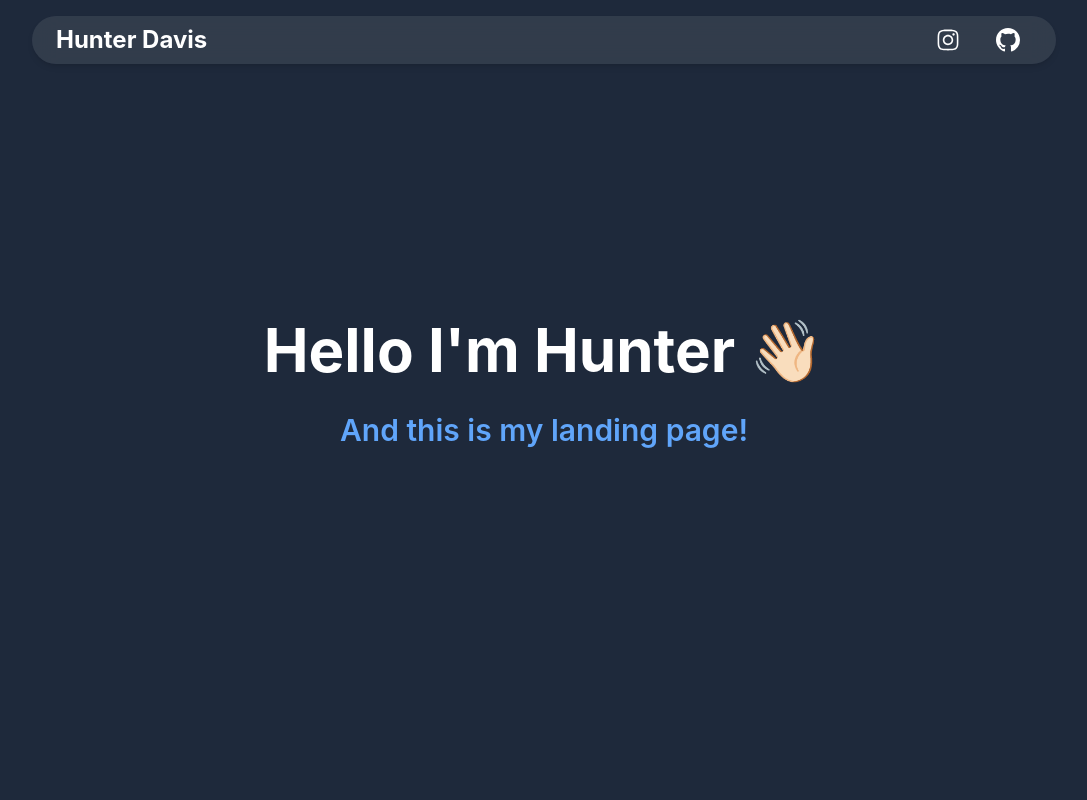
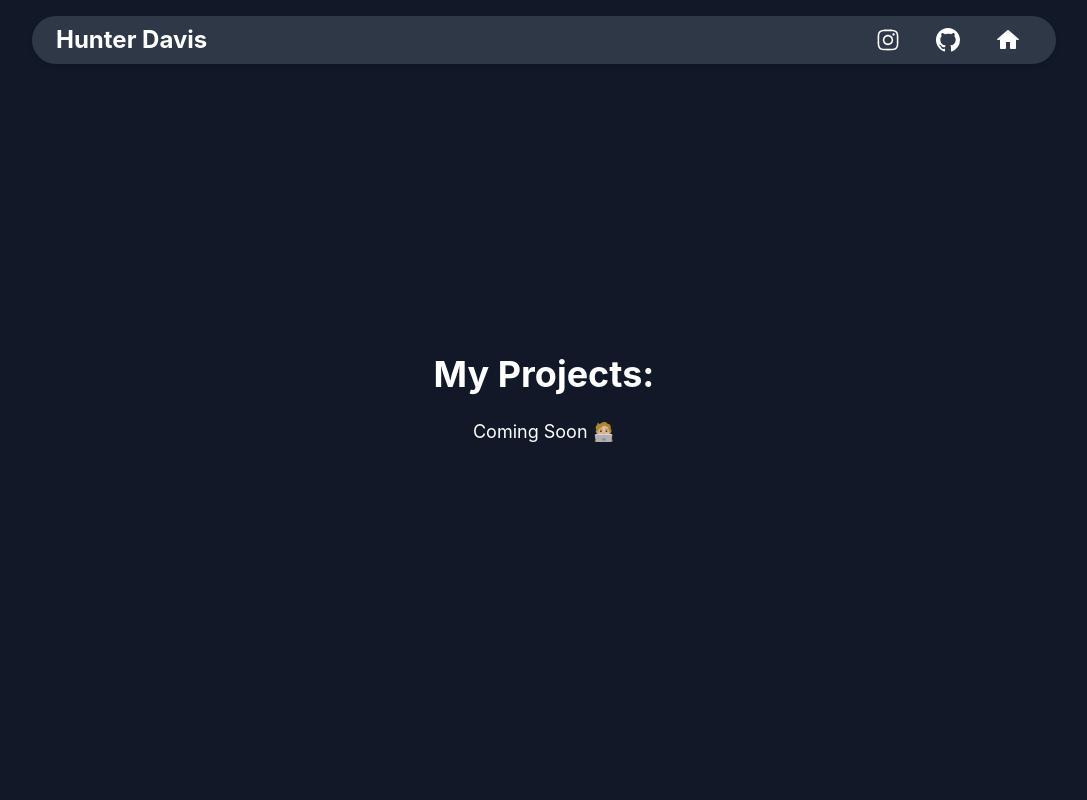
Before and after one commit to xhuntx/Personal-Website, a React (Vite) app in the folder my-app/: page /projects in a window 1280 px wide. Shown: the top 800 px of the page, without its empty margins (96-1183 px from the left). Built offline with nearby package versions, Linux system fonts and the light colour scheme.

Commit message:
My Project page added along with react router support

```diff
--- a/my-app/package.json
+++ b/my-app/package.json
@@ -17,7 +17,8 @@
     "prop-types": "^15.8.1",
     "react": "^19.1.1",
     "react-dom": "^19.1.1",
-    "react-intersection-observer": "^9.16.0"
+    "react-intersection-observer": "^9.16.0",
+    "react-router-dom": "^6.30.1"
   },
   "devDependencies": {
     "@eslint/js": "^9.33.0",
--- a/my-app/src/App.jsx
+++ b/my-app/src/App.jsx
@@ -3,6 +3,8 @@ import { memo, useCallback, useEffect } from 'react';
 import { useInView } from 'react-intersection-observer';
 import PropTypes from 'prop-types';
 import { usePerformance } from './hooks/usePerformance';
+import { Routes, Route, Link } from "react-router-dom";
+import ProjectsPage from "./components/ProjectsPage";
 
 export const ScrollReveal = memo(({ children, className = 'my-8' }) => {
   const controls = useAnimation();
@@ -119,15 +121,32 @@ const NavBar = memo(() => {
           target='_blank'
           className="inline-block transform transition-transform duration-200 hover:scale-90 hover:text-gray-300">
             <svg className="w-6 h-6 mr-3" fill="currentColor" viewBox="0 0 20 20">
-              <path fillRule="evenodd" d="M10 0C4.477 0 0 4.484 0 10.017c0 4.425 2.865 8.18 6.839 9.504.5.092.682-.217.682-.483 0-.237-.008-.868-.013-1.703-2.782.605-3.369-1.343-3.369-1.343-.454-1.158-1.11-1.466-1.11-1.466-.908-.62.069-.608.069-.608 1.003.07 1.531 1.032 1.531 1.032.892 1.53 2.341 1.088 2.91.832.092-.647.35-1.088.636-1.338-2.22-.253-4.555-1.113-4.555-4.951 0-1.093.39-1.988 1.029-2.688-.103-.253-.446-1.272.098-2.65 0 0 .84-.27 2.75 1.026A9.564 9.564 0 0110 4.844c.85.004 1.705.115 2.504.337 1.909-1.296 2.747-1.027 2.747-1.027.546 1.379.203 2.398.1 2.651.64.7 1.028 1.595 1.028 2.688 0 3.848-2.339 4.695-4.566 4.942.359.31.678.921.678 1.856 0 1.338-.012 2.419-.012 2.747 0 .268.18.58.688.482A10.019 10.019 0 0020 10.017C20 4.484 15.522 0 10 0z" clipRule="evenodd" />
+              <path fillRule="evenodd" clipRule="evenodd" d="M10 0C4.477 0 0 4.484 0 10.017c0 4.425 2.865 8.18 6.839 9.504.5.092.682-.217.682-.483 0-.237-.008-.868-.013-1.703-2.782.605-3.369-1.343-3.369-1.343-.454-1.158-1.11-1.466-1.11-1.466-.908-.62.069-.608.069-.608 1.003.07 1.531 1.032 1.531 1.032.892 1.53 2.341 1.088 2.91.832.092-.647.35-1.088.636-1.338-2.22-.253-4.555-1.113-4.555-4.951 0-1.093.39-1.988 1.029-2.688-.103-.253-.446-1.272.098-2.65 0 0 .84-.27 2.75 1.026A9.564 9.564 0 0110 4.844c.85.004 1.705.115 2.504.337 1.909-1.296 2.747-1.027 2.747-1.027.546 1.379.203 2.398.1 2.651.64.7 1.028 1.595 1.028 2.688 0 3.848-2.339 4.695-4.566 4.942.359.31.678.921.678 1.856 0 1.338-.012 2.419-.012 2.747 0 .268.18.58.688.482A10.019 10.019 0 0020 10.017C20 4.484 15.522 0 10 0z" />
             </svg>
           </a>
+          <Link
+          to={"/"}
+          className='inline-block transform transition-transform duration-200 hover:scale-90 hover:text-gray-300'>
+            <svg className='w-6 h-6 mr-3' fill='currentColor'>
+              <path fillRule='evenodd' clipRule="evenodd" d="M12,2c-0.26712,0.00003 -0.52312,0.10694 -0.71094,0.29688l-10.08594,8.80078c-0.12774,0.09426 -0.20313,0.24359 -0.20312,0.40234c0,0.27614 0.22386,0.5 0.5,0.5h2.5v8c0,0.552 0.448,1 1,1h4c0.552,0 1,-0.448 1,-1v-6h4v6c0,0.552 0.448,1 1,1h4c0.552,0 1,-0.448 1,-1v-8h2.5c0.27614,0 0.5,-0.22386 0.5,-0.5c0.00001,-0.15876 -0.07538,-0.30808 -0.20312,-0.40234l-10.08008,-8.79492c-0.00194,-0.00196 -0.0039,-0.00391 -0.00586,-0.00586c-0.18782,-0.18994 -0.44382,-0.29684 -0.71094,-0.29687z"></path>
+            </svg>
+          </Link>
         </div>
       </div>
     </nav>
   );
 });
 
+
+const Projects = memo(() => {
+  return(
+    <Link to="/projects"
+    className='inline-flex items-center px-8 py-4 bg-gray-700 hover:bg-gray-600 text-white font-semibold rounded-xl transition-all duration-300 transform hover:scale-105 focus:outline-none focus:ring-4 focus:ring-blue-500/50 shadow-lg hover:shadow-xl'
+    >
+      My Projects
+    </Link>
+  );
+});
 
 
 const App = memo(() => {
@@ -142,6 +161,9 @@ const App = memo(() => {
   return (
     <div className="min-h-screen bg-slate-800 text-white">
       <NavBar/>
+      <Routes>
+        <Route path="/" element={
+          <>
             <section className="min-h-screen flex flex-col items-center justify-center gap-8 px-6 py-20">
               <div className="text-center max-w-4xl mx-auto">
                 <h1 className="text-5xl md:text-6xl font-bold mb-6">
@@ -157,7 +179,6 @@ const App = memo(() => {
             </section>
 
             <section className="min-h-screen flex flex-col gap-8 px-6 py-20 bg-slate-700">
-        {/* First Border */}
               <div className="flex flex-col md:flex-row gap-12 justify-center items-center">
                 <ScrollReveal>
                   <div className='rounded-xl p-8 bg-gray-800 shadow-lg max-w-md text-center flex flex-col justify-center'>
@@ -169,7 +190,7 @@ const App = memo(() => {
                     </ul>
                   </div>
                 </ScrollReveal>
-          {/* Second Border */}
+
                 <ScrollReveal>
                   <div className='rounded-xl p-8 bg-gray-800 shadow-lg max-w-md text-center flex flex-col'>
                     <h2 className="text-4xl md:text-5xl font-bold text-purple-400 mb-12">
@@ -182,7 +203,22 @@ const App = memo(() => {
                   </div>
                 </ScrollReveal>
               </div>
+              <ScrollReveal className="flex justify-center">
+                <div className='rounded-xl p-8 bg-gray-800 shadow-lg max-w-md text-center flex flex-col'>
+                 <h2 className='text-4xl md:texct-5xl font-bold text-emerald-600 mb-12'>
+                  My Projects
+                 </h2>
+                  <div className="flex justify-center">
+                    <Projects />
+                  </div>
+                </div>
+              </ScrollReveal>
             </section>
+          </>
+        } />
+
+        <Route path="/projects" element={<ProjectsPage />} />
+      </Routes>
     </div>
   );
 });
--- /dev/null
+++ b/my-app/src/components/ProjectsPage.jsx
@@ -0,0 +1,12 @@
+import React, { memo } from "react";
+
+const ProjectsPage = memo(() =>{
+  return (
+    <div className="min-h-screen flex flex-col items-center justify-center bg-gray-900 text-white">
+      <h1 className="text-4xl font-bold mb-6">My Projects:</h1>
+      <p className="text-lg">Coming Soon 🧑🏼‍💻</p>
+    </div>
+  );
+});
+
+export default ProjectsPage;
--- a/my-app/src/main.jsx
+++ b/my-app/src/main.jsx
@@ -1,5 +1,6 @@
 import React from 'react';
 import ReactDOM from 'react-dom/client';
+import { BrowserRouter } from "react-router-dom";
 import App from './App';
 import ErrorBoundary from './components/ErrorBoundary';
 import './index.css';
@@ -10,7 +11,10 @@ const root = ReactDOM.createRoot(document.getElementById('root'), {
 root.render(
   <React.StrictMode>
     <ErrorBoundary>
-      <App />
+        <BrowserRouter>
+        <App />
+        </BrowserRouter>
     </ErrorBoundary>
-  </React.StrictMode>
+  </React.StrictMode>,
+  document.getElementById('root')
 );
```
Also changed, not shown: 1 other file (tests, documents, lock files or other folders). Lines whose indentation alone changed are shown as unchanged.
